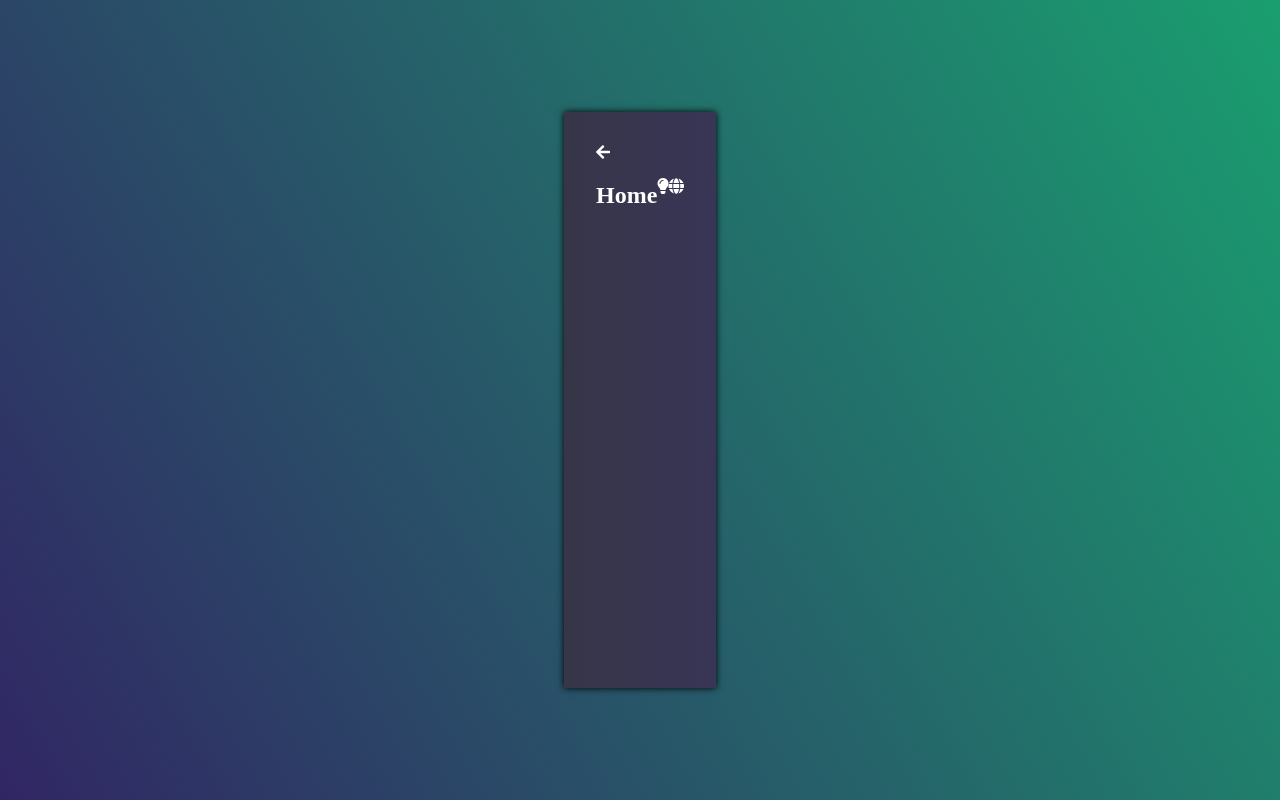
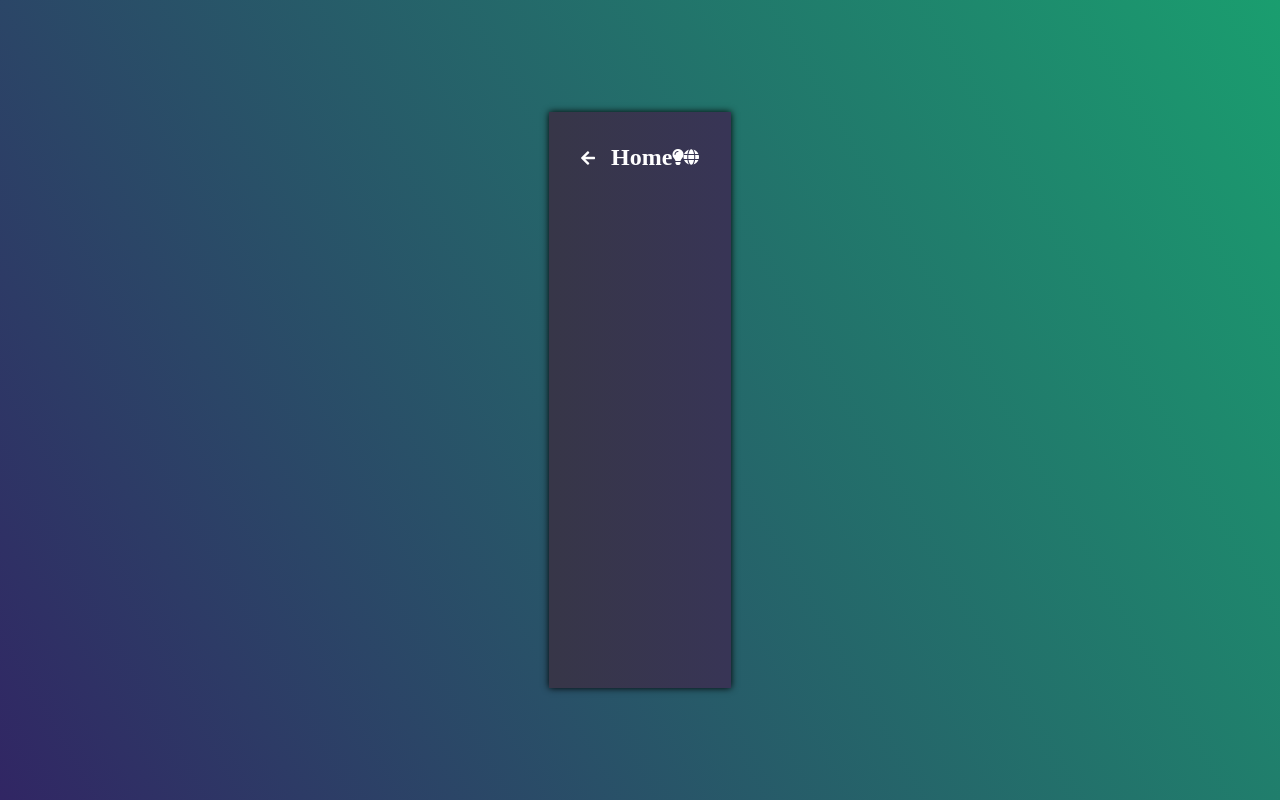
Before and after one commit to fav757/personal_website, a React (Create React App) app: page / in a window 1280 px wide. Built offline with nearby package versions, Linux system fonts and the light colour scheme.

Commit message:
add Navigation component

```diff
--- a/src/components/ContentSide/ContentSide.js
+++ b/src/components/ContentSide/ContentSide.js
@@ -1,5 +1,6 @@
 import React from 'react';
 import styled from 'styled-components';
+import Navigation from './Navigation';
 
 const ContentSideStyled = styled.div`
   display: flex;
@@ -11,13 +12,10 @@ const ContentSideStyled = styled.div`
 function ContentSide() {
   return (
     <ContentSideStyled>
-      <nav>
-        <i className='fas fa-arrow-left'></i>
-        <h2>Home</h2>
-      </nav>
+      <Navigation />
       <div>
         <i className='fas fa-lightbulb'></i>
-        <i className="fas fa-globe"></i>
+        <i className='fas fa-globe'></i>
       </div>
     </ContentSideStyled>
   );
--- /dev/null
+++ b/src/components/ContentSide/Navigation.js
@@ -0,0 +1,22 @@
+import React from 'react';
+import styled from 'styled-components';
+
+const NavigationStyled = styled.nav`
+  display: flex;
+  align-items: center;
+
+  & > h2 {
+    margin: 0 0 0 1rem;
+  }
+`;
+
+function Navigation() {
+  return (
+    <NavigationStyled>
+      <i className='fas fa-arrow-left'></i>
+      <h2>Home</h2>
+    </NavigationStyled>
+  );
+}
+
+export default Navigation;
```
